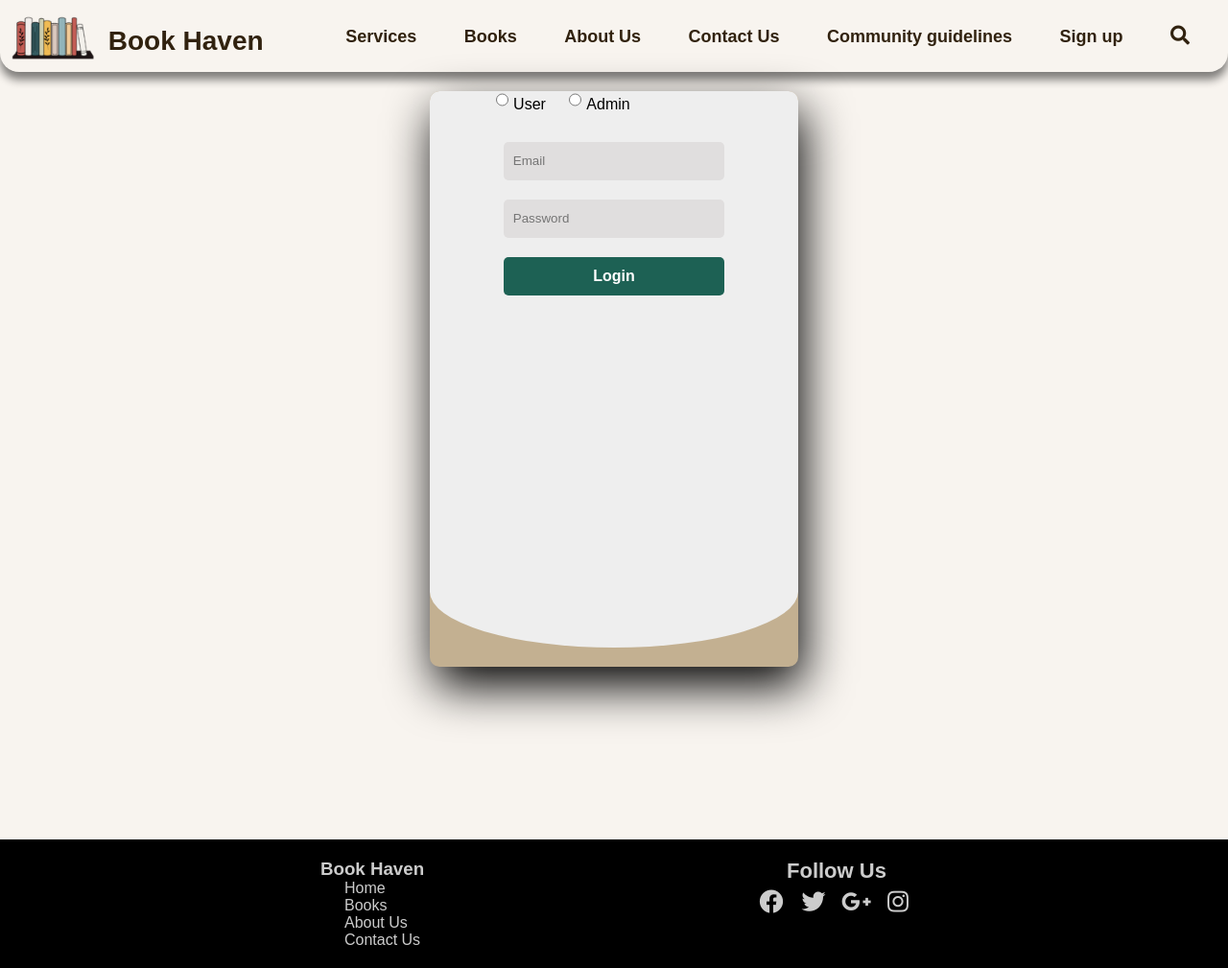
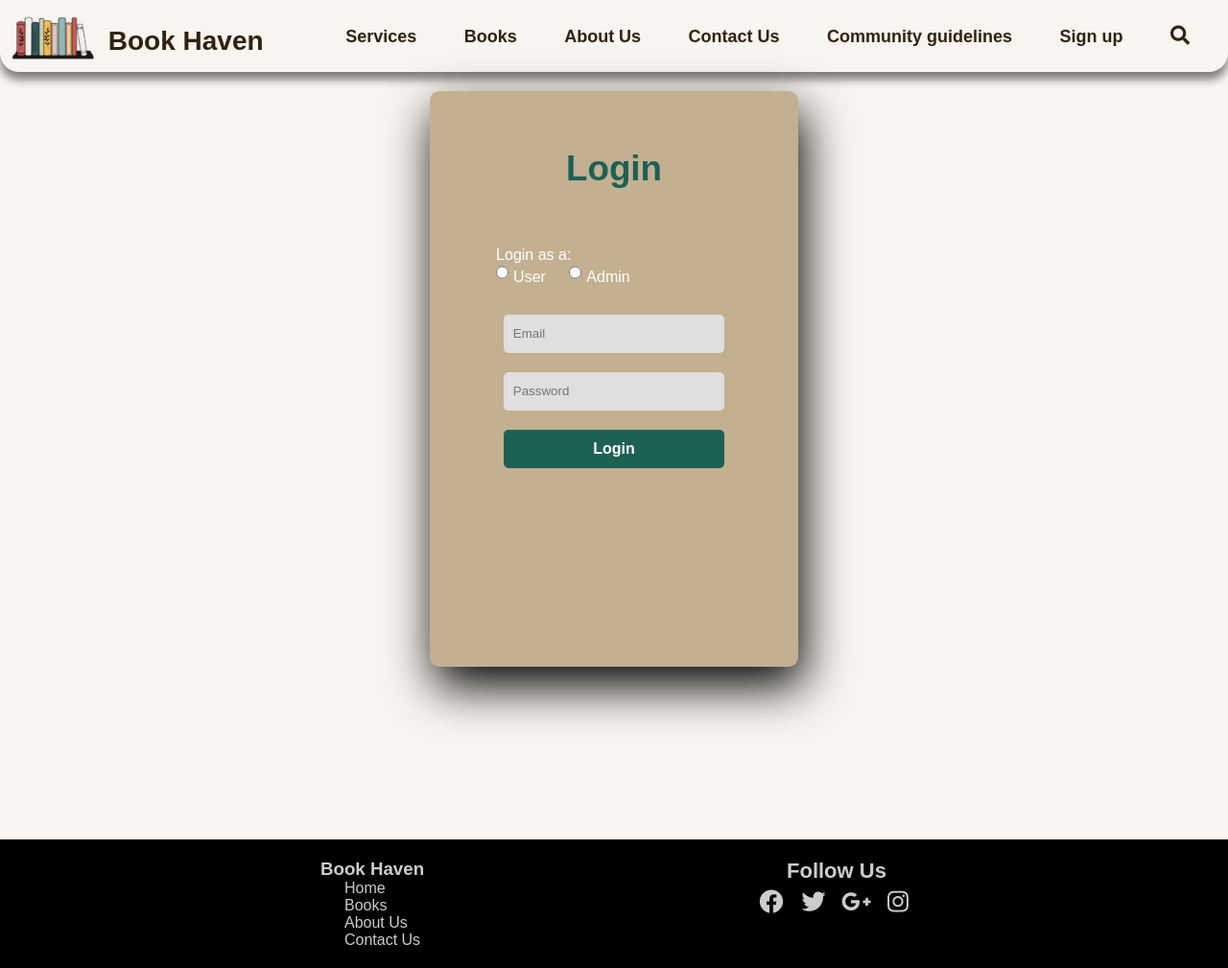
Before and after one commit to shahodz/Book-Haven, a Django app: page /auth/login/ in a window 1280 px wide. Shown: the whole page at 96% size. Run offline with Django 5.2, Linux system fonts and the light colour scheme.

Commit message:
login css edited

```diff
--- a/backend/project/signup/views.py
+++ b/backend/project/signup/views.py
@@ -15,7 +15,7 @@ def signup(request):
 
         myuser.save()
         messages.success(request, "Signup successful!")
-        return redirect('signin')
+        return redirect('login.html')
     return render(request, 'Signup.html')
 
 
--- a/backend/project/static/css/signup-login.css
+++ b/backend/project/static/css/signup-login.css
@@ -93,6 +93,7 @@ a{
 }
 
 .main1 {
+    color: white;
     width: 30%;
     height: 600px;
     overflow:hidden;
@@ -156,26 +157,11 @@ button:hover{
 	background: #c3b091
 }
 .login{
-	height: 700px;
-	background: #eee;
-	border-radius: 60% / 10%;
-	transform: translateY(-180px);
-	transition: .8s ease-in-out;
-}
-.login label{
-	color: rgb(29, 97, 84);
-	transform: scale(.6);
+	position: relative;
+	width:100%;
+	height: 100%;
 }
 
-#chk:checked ~ .login{
-	transform: translateY(-610px);
-}
-#chk:checked ~ .login label{
-	transform: scale(1);
-}
-#chk:checked ~ .signup label{
-	transform: scale(.6);
-}
 .radio-container {
     display: inline-flex;
     align-items: center;
```
